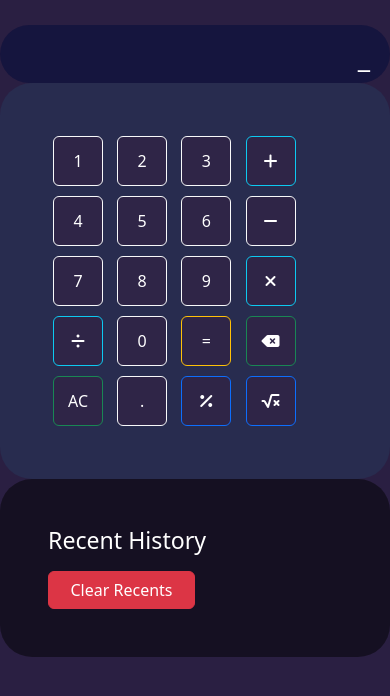
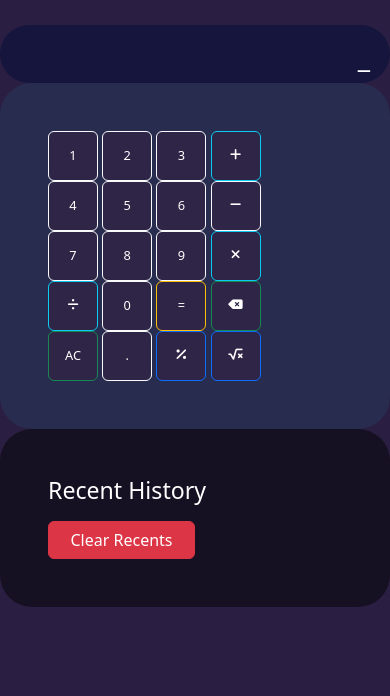
Before and after one commit to Wadood342/IEC-Calculator-Wadood-Assignment-5, a plain HTML site: page index.html in a window 390 px wide. Shown: the part 92-788 px from the top of the page. Drawn offline with nearby package versions, Linux system fonts and the light colour scheme.

Commit message:
Responsive design

```diff
--- a/style.css
+++ b/style.css
@@ -1,5 +1,6 @@
 *{
     color: white !important;
+
 }
 .body{
     background-color:#2a1f42;
@@ -17,8 +18,9 @@
 .btn-cal {
     width:50px !important ;
     height: 50px !important;
-    margin: 5px;
     background-color: #2f2547;
+    padding: 5px;
+    font-size: 0.8rem;
 
 }
 
```
